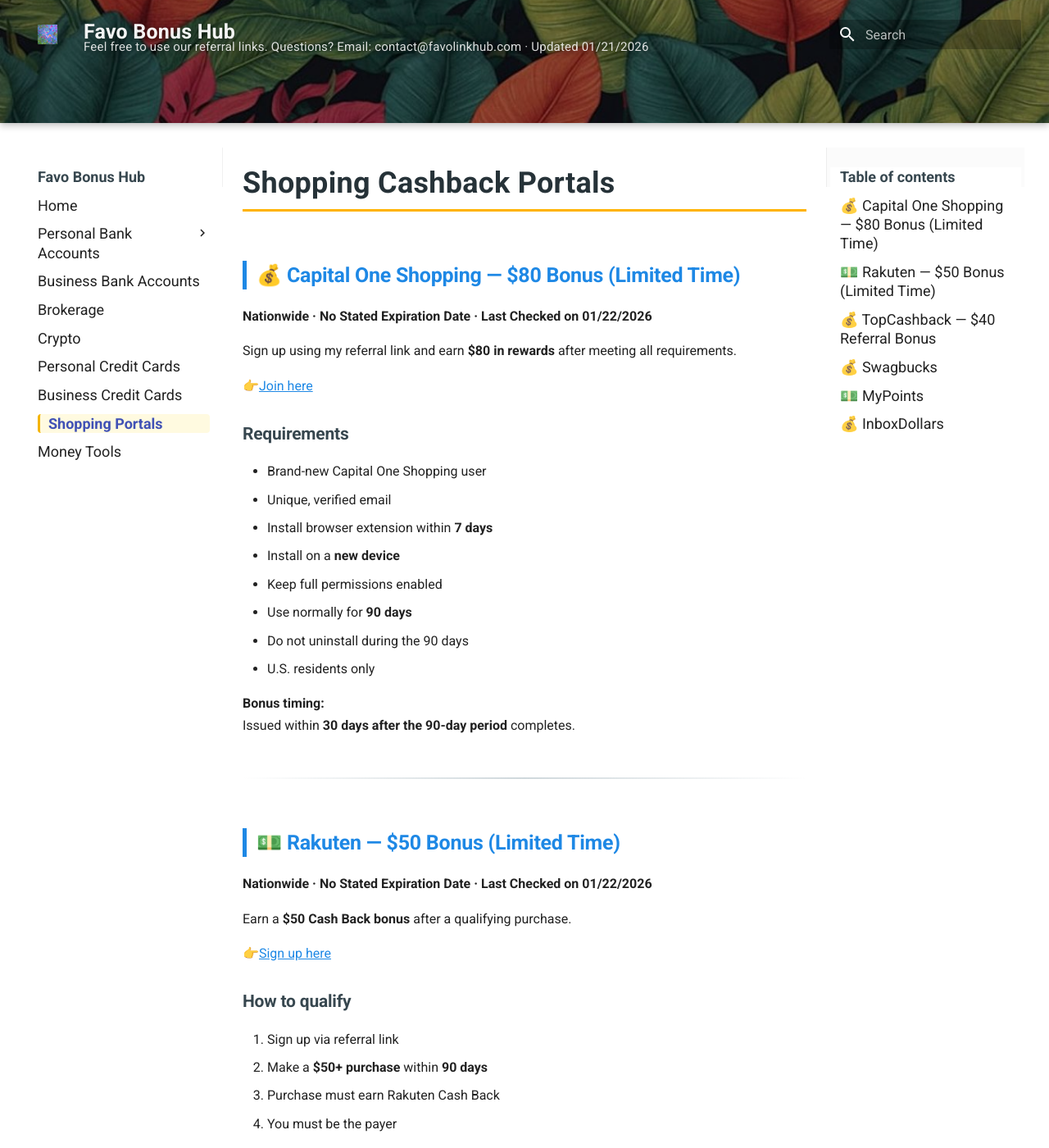
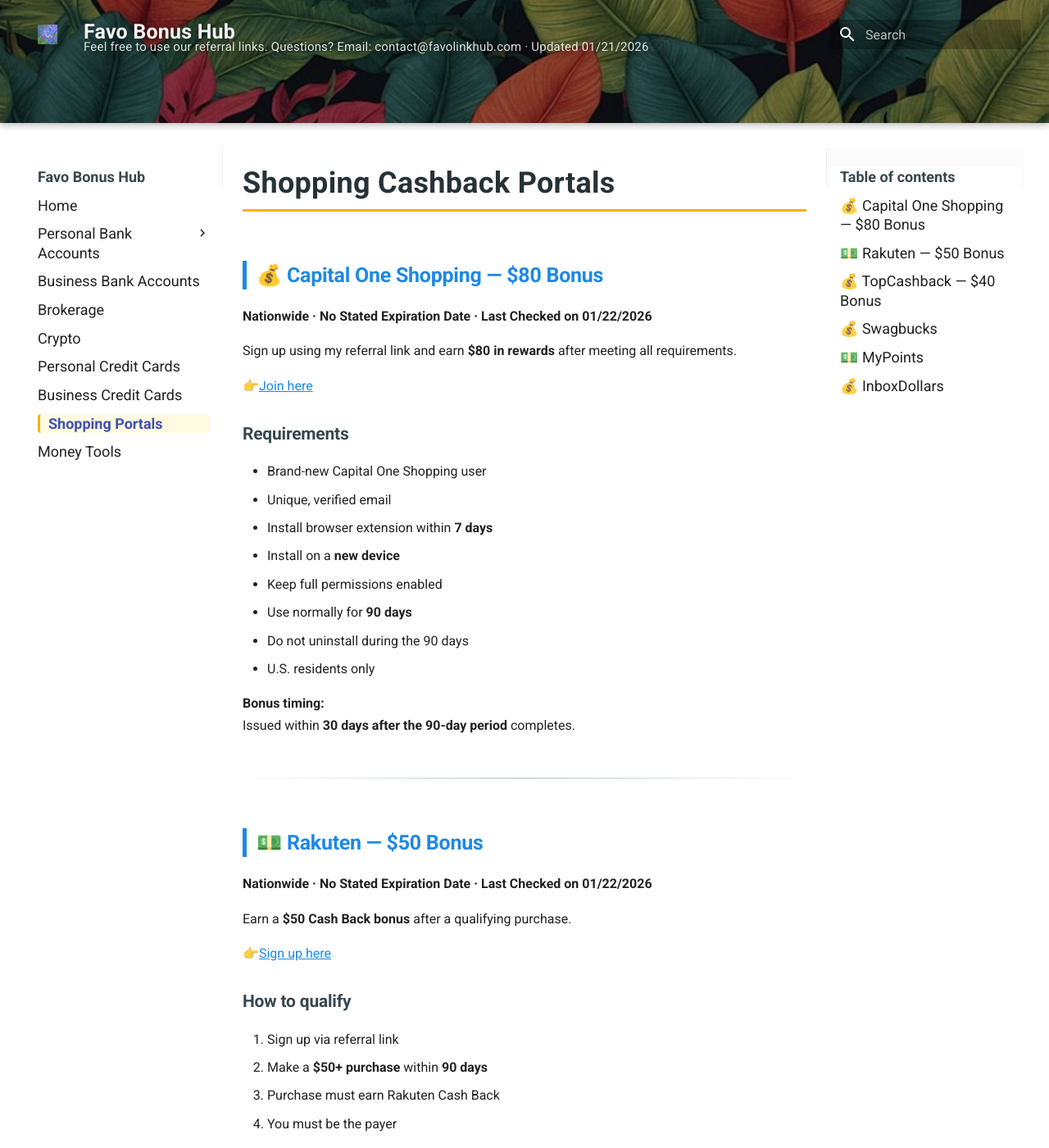
Before and after one commit to whispersofzephyr/favolinkhub-site, an MkDocs documentation site: the page built from docs/shopping-portals.md, in a window 1280 px wide and 1400 px high. Shown: the whole window at 82% size. Built offline with MkDocs 1.6.1 and Material for MkDocs 9.7.7, drawn with Linux system fonts in a browser that asks for light colours; some of the changed text lies outside the part shown.

Commit message:
Update shopping-portals.md

```diff
--- a/docs/shopping-portals.md
+++ b/docs/shopping-portals.md
@@ -1,6 +1,6 @@
 # Shopping Cashback Portals
 
-## 💰 Capital One Shopping — $80 Bonus (Limited Time)
+## 💰 Capital One Shopping — $80 Bonus
 **Nationwide · No Stated Expiration Date · Last Checked on 01/22/2026**
 
 Sign up using my referral link and earn **$80 in rewards** after meeting all requirements.
@@ -23,7 +23,7 @@ Issued within **30 days after the 90-day period** completes.
 
 ---
 
-## 💵 Rakuten — $50 Bonus (Limited Time)
+## 💵 Rakuten — $50 Bonus
 **Nationwide · No Stated Expiration Date · Last Checked on 01/22/2026**
 
 Earn a **$50 Cash Back bonus** after a qualifying purchase.
@@ -45,7 +45,7 @@ Earn a **$50 Cash Back bonus** after a qualifying purchase.
 
 ---
 
-## 💰 TopCashback — $40 Referral Bonus
+## 💰 TopCashback — $40 Bonus
 **Expires: 12/08/2025**
 
 👉[Join here](https://www.topcashback.com/ref/favonianzs)
```
